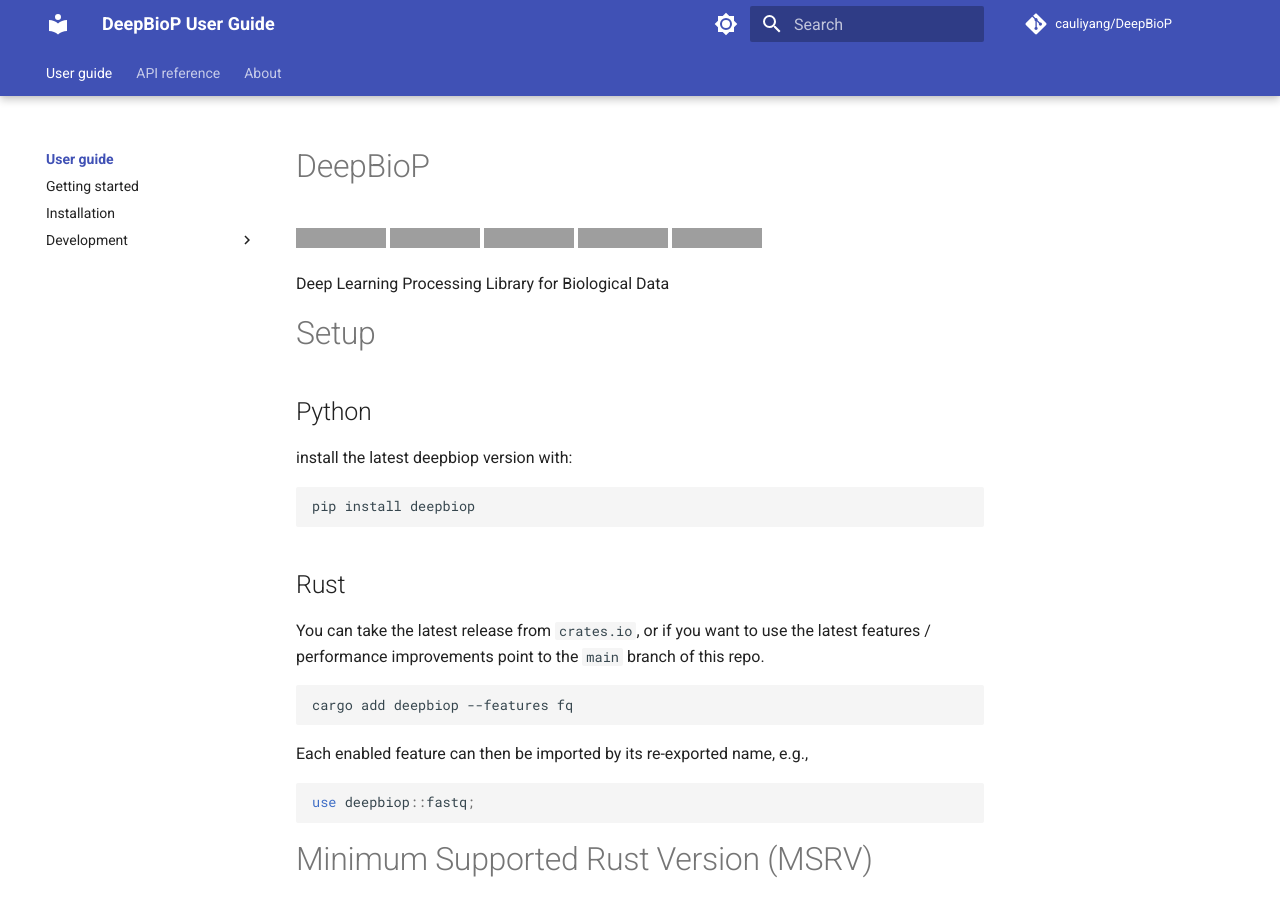
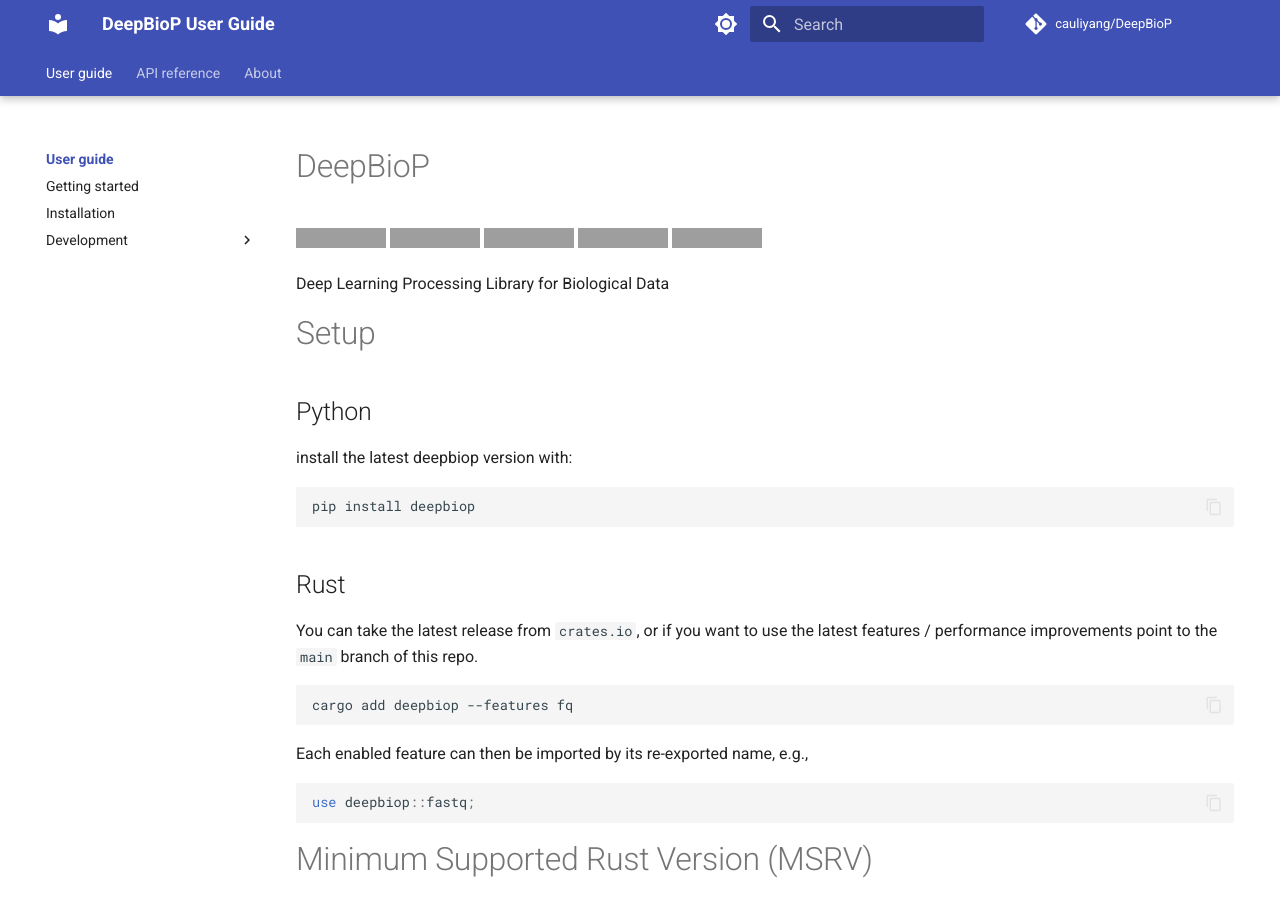
Before and after one commit to cauliyang/DeepBioP, an MkDocs documentation site: the page built from docs/index.md, in a window 1280 px wide and 900 px high. Built offline with MkDocs 1.6.1 and Material for MkDocs 9.7.7, drawn with Linux system fonts in a browser that asks for light colours; comment, search, counter and statistics services are not loaded; grey boxes are pictures that could not be loaded.

Commit message:
feat: Add new features to theme configuration

```diff
--- a/mkdocs.yml
+++ b/mkdocs.yml
@@ -49,6 +49,10 @@
     - navigation.footer
     - navigation.indexes
     - content.tabs.link
+    - content.code.copy
+    - content.code.annotate
+    - toc.integrate
+    - toc.follow
   icon:
     repo: fontawesome/brands/git-alt
 
```
